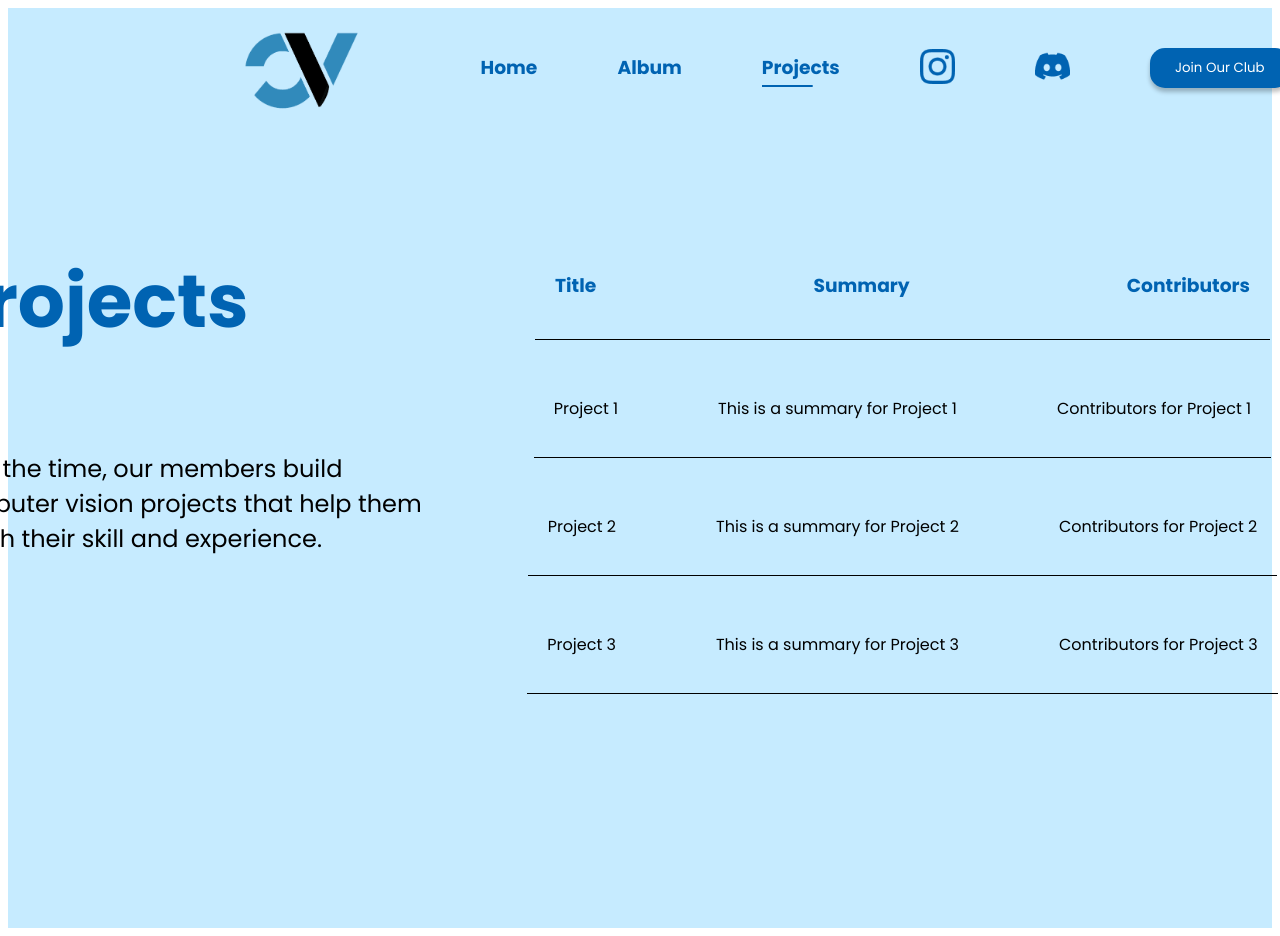
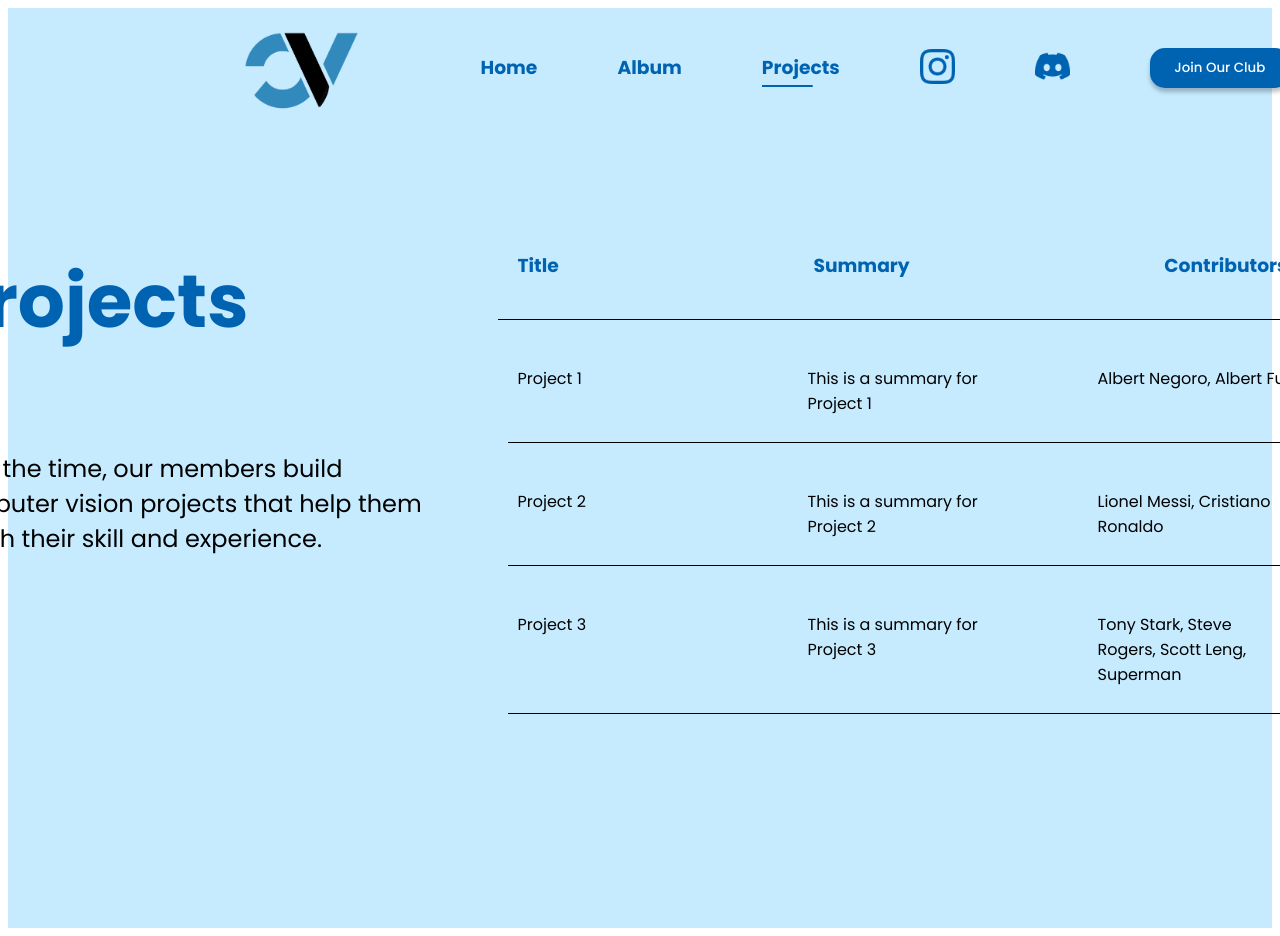
Before and after one commit to mastee7/cvWeb, a React (Vite) app in the folder react/: page /projects in a window 1280 px wide. Shown: the top 936 px of the page. Built offline with nearby package versions, Linux system fonts and the light colour scheme.

Commit message:
Most of the page works

```diff
--- a/react/src/assets/project.json
+++ b/react/src/assets/project.json
@@ -2,16 +2,16 @@
     {
         "title": "Project 1",
         "summary": "This is a summary for Project 1",
-        "contributors": "Contributors for Project 1"
+        "contributors": "Albert Negoro, Albert Fu"
     },
     {
         "title": "Project 2",
         "summary": "This is a summary for Project 2",
-        "contributors": "Contributors for Project 2"
+        "contributors": "Lionel Messi, Cristiano Ronaldo"
     },
     {
         "title": "Project 3",
         "summary": "This is a summary for Project 3",
-        "contributors": "Contributors for Project 3"
+        "contributors": "Tony Stark, Steve Rogers, Scott Leng, Superman"
     }
 ]
--- a/react/src/components/albums/albums.jsx
+++ b/react/src/components/albums/albums.jsx
@@ -1,10 +1,113 @@
-import React from 'react';
-import Header from '../../layout/header/header'
+import React from "react";
+import styled from 'styled-components';
+import projects from '../../assets/project.json'
+import { Link } from 'react-router-dom';
+
+
+const Section = styled.div`
+  height: 100vh;
+  scroll-snap-align: center;
+  display: flex;
+  flex-direction: column;
+  align-items: center;
+  justify-content: space-between;
+  background-color: rgba(198, 235, 255, 1);
+`;
+
+const Container =  styled.div`
+  height: 100vh;
+  width: 1400px;
+  display: flex;
+  scroll-snap-align: center;
+  justify-content: space-between;
+`;
+
+const Left =  styled.div`
+  flex: 3;
+  display: flex;
+  flex-direction: column;
+  justify-content: center;
+  gap: 20px;
+  padding-bottom: 230px;
+  margin-top: -50px;
+`;
+
+const Title =  styled.h1`
+  font-size: 74px;
+  font-family: 'Poppins', sans-serif;
+  font-weight: bold;
+`;
+
+const Desc =  styled.p`
+  font-size: 24px;
+  font-family: 'Poppins', sans-serif;
+`;
+
+const Right =  styled.div`
+  flex: 5;
+  position: relative;
+  padding-bottom: 80px;
+  flex-direction: column;
+  display: flex;
+  align-items: center;
+  justify-content: center;
+  gap: 20px;
+  margin-top: -50px;
+`;
+
+const HeaderRow = styled.div`
+  display: flex;
+  justify-content: space-between;
+  padding: 20px;
+  border-bottom: 1px solid #000;
+  font-family: 'Poppins', sans-serif;
+  width: 770px;
+  color: rgba(0, 99, 178, 1);
+`
+
+const ProjectRow = styled(Link)`
+  display: flex;
+  text-decoration: none;
+  color: inherit;
+  padding: 10px;
+  border-bottom: 1px solid #000;
+  font-family: 'Poppins', sans-serif;
+  width: 770px;
+  gap: 100px;
+
+  p {
+    min-width: 190px;
+  }
+
+  &:hover {
+    background-color: rgba(0, 0, 0, 0.1); // Change this color to your preferred hover color
+  }
+`;
 
 export default function albums() {
-    return (
-        <div>
-            Album
-        </div>
-    );
+
+  return (
+    <Section>
+        <Container>
+          <Left>
+            <Title className="title">Albums</Title>
+            <Desc className="desc">Record of our meetings.</Desc>
+          </Left>
+          <Right>
+            <HeaderRow>
+              <h3>Title</h3>
+              <h3>Summary</h3>
+              <h3>Contributors</h3>
+            </HeaderRow>
+            {projects.map((project, index) => (
+              <ProjectRow to="/project_detail" key={index}>
+                <p>{project.title}</p>
+                <p>{project.summary}</p>
+                <p>{project.contributors}</p>
+              </ProjectRow>
+            ))}
+          </Right>
+        </Container>
+    </Section>
+  );
 }
--- a/react/src/components/home/Hello.jsx
+++ b/react/src/components/home/Hello.jsx
@@ -22,12 +22,12 @@ const Container =  styled.div`
 const Left =  styled.div`
   flex: 1;
   position: relative;
-  padding-top: 100px;
+  padding-top: 50px;
   padding-bottom: 100px;
 `;
 
 const RoadMapImg = styled.img`
-  max-height: 70%;
+  max-height: 85%;
   width: auto;
 `;
 
--- a/react/src/components/projects/projects.css
+++ b/react/src/components/projects/projects.css
@@ -0,0 +1,3 @@
+.ProjectRow .p {
+    font-weight: 300;
+}
--- a/react/src/components/projects/projects.jsx
+++ b/react/src/components/projects/projects.jsx
@@ -61,7 +61,7 @@ const HeaderRow = styled.div`
   padding: 20px;
   border-bottom: 1px solid #000;
   font-family: 'Poppins', sans-serif;
-  width: 695px;
+  width: 770px;
   color: rgba(0, 99, 178, 1);
 `
 
@@ -69,16 +69,20 @@ const ProjectRow = styled(Link)`
   display: flex;
   text-decoration: none;
   color: inherit;
-  padding: 20px;
+  padding: 10px;
   border-bottom: 1px solid #000;
   font-family: 'Poppins', sans-serif;
+  width: 770px;
   gap: 100px;
+
+  p {
+    min-width: 190px;
+  }
 
   &:hover {
     background-color: rgba(0, 0, 0, 0.1); // Change this color to your preferred hover color
   }
 `;
-
 
 export default function Projects() {
 
--- a/react/src/layout/header/header.css
+++ b/react/src/layout/header/header.css
@@ -72,4 +72,5 @@
 
 .button {
     font-family: 'Poppins', sans-serif;
+    font-weight: 500;
 }
--- a/react/src/layout/header/header.jsx
+++ b/react/src/layout/header/header.jsx
@@ -38,6 +38,11 @@ const Button = styled.button`
     }
 `;
 
+const ButtonLink = styled.a`
+    text-decoration: none;
+    color: white;
+`;
+
 export default function Header() {
     const location = useLocation();
 
@@ -70,7 +75,9 @@ export default function Header() {
                         <a href="https://discord.gg/KqE2Pah4yt">
                             <img src={Discord} alt='Discord' className='discord'/>
                         </a>
-                        <Button className='button'>Join Our Club</Button>
+                        <ButtonLink href="https://asu.campuslabs.com/engage/organization/cvatasu" target="_blank" rel="noopener noreferrer">
+                            <Button className='button'>Join Our Club</Button>
+                        </ButtonLink>
                     </div>
                 </nav>
             </Container>
```
